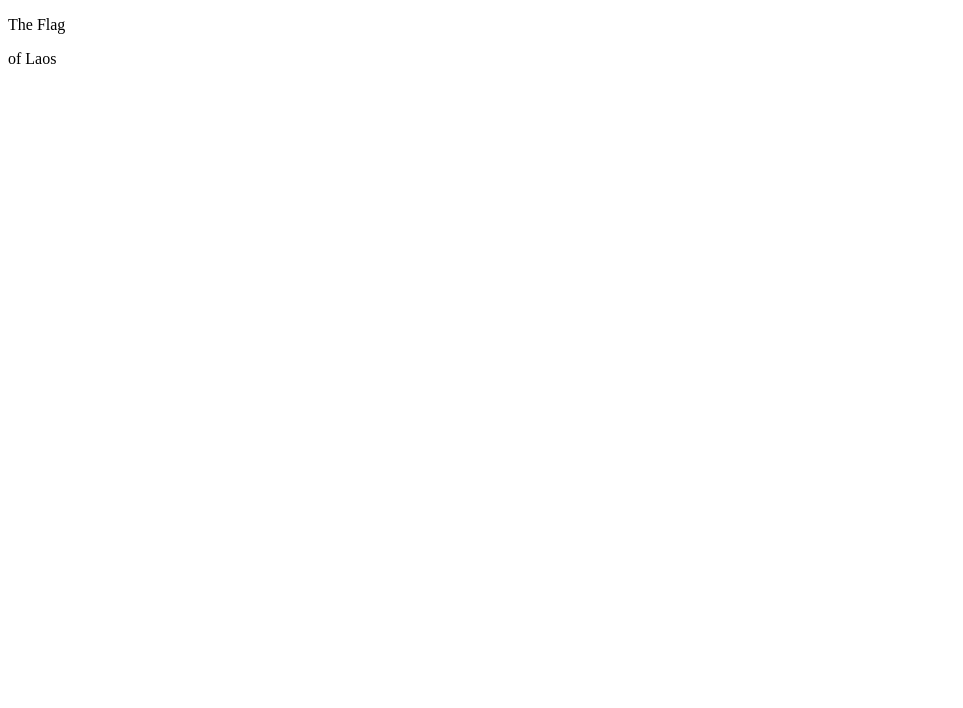
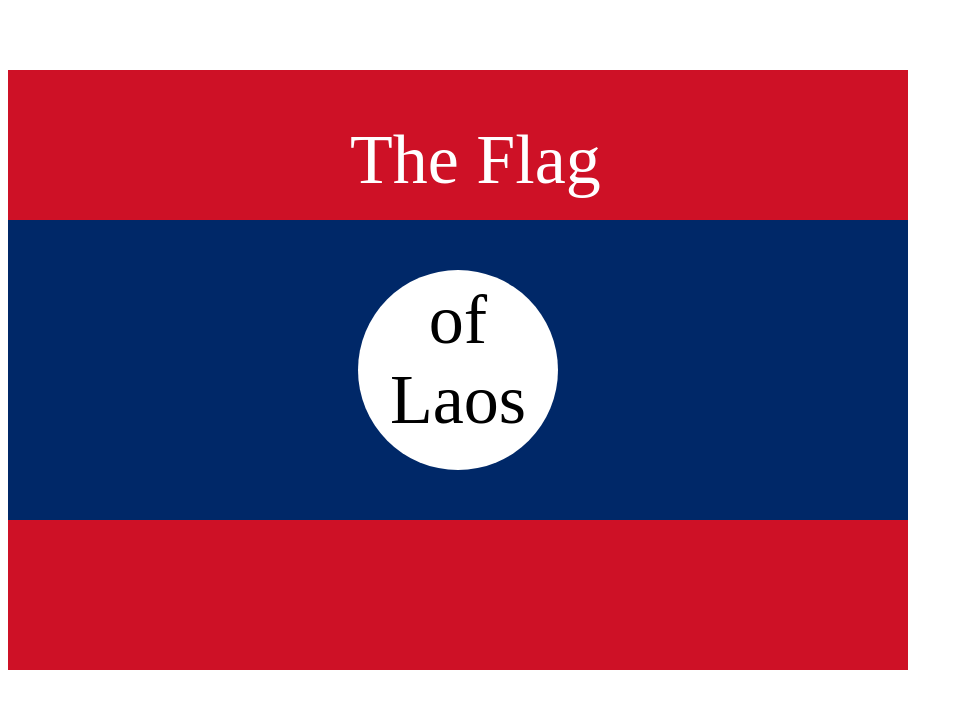
Before and after one commit to Xeba111/Web-Bootcamp, a plain HTML site: page 7.3+Flag+Project/7.3 CSS Flag Project/index.html in a window 1280 px wide. Shown: the whole page, without its empty margins (0-963 px from the left). Drawn offline with Linux system fonts and the light colour scheme.

Commit message:
Done sections 7.3, 8.0, 8.1

```diff
--- a/7.3+Flag+Project/7.3 CSS Flag Project/index.html
+++ b/7.3+Flag+Project/7.3 CSS Flag Project/index.html
@@ -1,12 +1,57 @@
 <!DOCTYPE html>
 <html lang="en">
-
   <head>
-  <meta charset="UTF-8">
+    <meta charset="UTF-8" />
     <title>CSS Flag Project</title>
     <style>
       /* Write your CSS Code here */
+      /*
+      #002868
+      #ce1126
+      */
 
+      .flag {
+        background-color: #ce1126;
+        height: 600px;
+        width: 900px;
+      }
+
+      .flag div div {
+        background-color: white;
+        width: 200px;
+        height: 200px;
+        border-radius: 50%;
+        position: relative;
+        left: 350px;
+        top: 50px;
+      }
+
+      .flag div {
+        background-color: #002868;
+        height: 300px;
+        width: 900px;
+        position: relative;
+        top: 150px;
+      }
+
+      .flag > p {
+        color: white;
+        position: absolute;
+        left: 350px;
+        top: 50px;
+      }
+
+      div > p {
+        color: black;
+        position: relative;
+        top: 10px;
+      }
+
+      p {
+        align-content: center;
+        font-size: 70px;
+        text-align: center;
+      }
     </style>
   </head>
 
@@ -24,11 +69,15 @@ https://appbrewery.github.io/flag-of-laos/
     <div class="flag">
       <p>The Flag</p>
       <div>
+        <!--AZUL-->
         <div>
-        <p>of Laos</p>
+          <!--CIRCULO-->
+          <p>
+            of <br />
+            Laos
+          </p>
         </div>
       </div>
     </div>
   </body>
-
 </html>
```
Also changed, not shown: 8.0+CSS+Display/8.0 CSS Display/index.html (+3 -6 lines), 8.1+CSS+Float/8.1 CSS Float/index.html (+20 -14 lines). Lines whose indentation alone changed are shown as unchanged.
